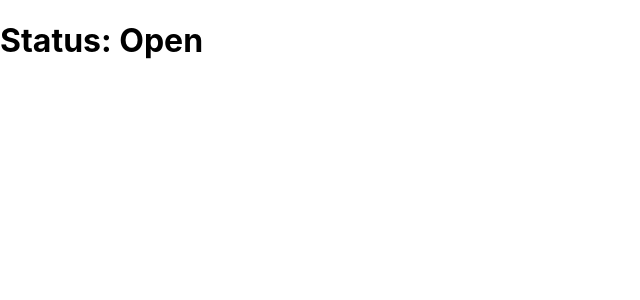
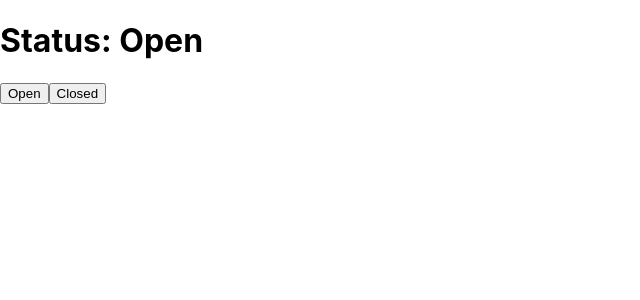
Before and after one commit to GabFitzgerald/my-first-react-app, a React (Create React App) app: page / in a window 1280 px wide. Shown: the top 300 px of the page, without its empty margins (0-640 px from the left). Built offline with nearby package versions, Linux system fonts and the light colour scheme.

Commit message:
set status buttons added

```diff
--- a/src/index.js
+++ b/src/index.js
@@ -3,10 +3,16 @@ import ReactDOM from 'react-dom';
 import './index.css';
 
 function App() {
-  const [status] = useState("Open")
+  const [status, setStatus] = useState("Open")
   return (
     <div>
       <h1>Status: {status}</h1>
+      <button onClick={() => setStatus("Open")}>
+        Open
+      </button>
+      <button onClick={() => setStatus("Closed")}>
+        Closed
+      </button>
     </div>
   )
 }
```
